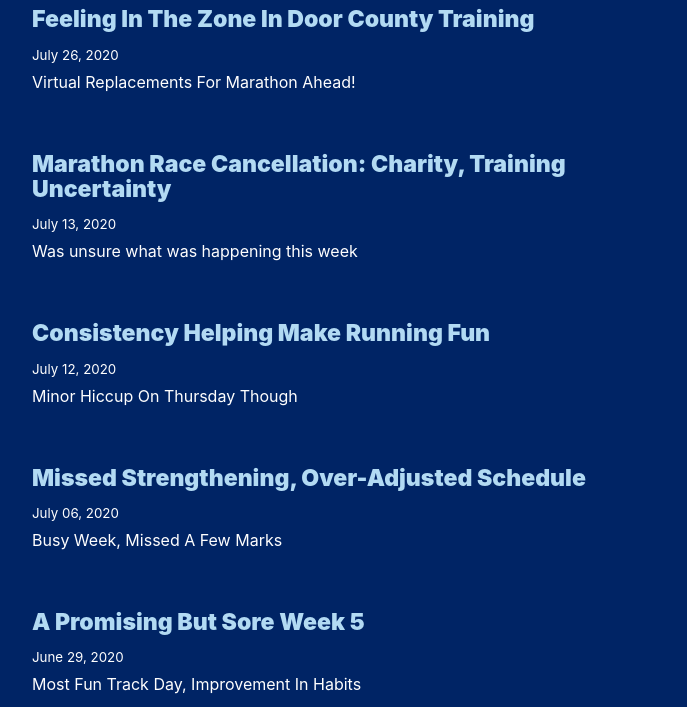
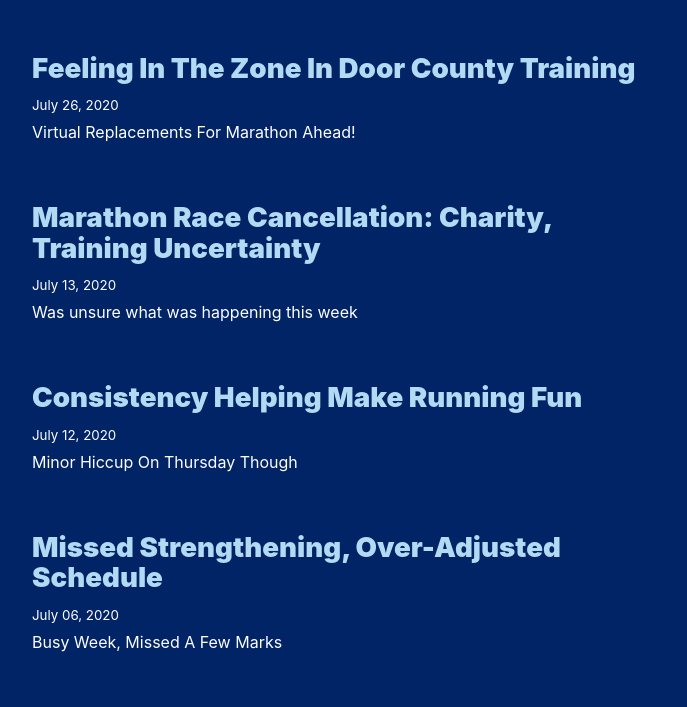
Before and after one commit to JackHowa/marathon-run-log, a Gatsby site: page / in a window 1280 px wide. Shown: the part 734-1441 px from the top of the page, without its empty margins (293-980 px from the left). Built offline with nearby package versions, Linux system fonts and the light colour scheme; Gatsby itself is replaced by a stand-in of ours; some packages are replaced by stand-ins of ours.

Commit message:
fix: Use correct headline order for h2 per lighthouse

```diff
--- a/src/pages/index.tsx
+++ b/src/pages/index.tsx
@@ -1,4 +1,3 @@
-// Gatsby supports TypeScript natively!
 import React from "react"
 import { PageProps, Link, graphql } from "gatsby"
 
@@ -47,7 +46,7 @@ const BlogIndex = ({ data, location }: PageProps<Data>) => {
         return (
           <article key={node.fields.slug}>
             <header>
-              <h3
+              <h2
                 style={{
                   marginBottom: rhythm(1 / 4),
                 }}
@@ -55,7 +54,7 @@ const BlogIndex = ({ data, location }: PageProps<Data>) => {
                 <Link style={{ boxShadow: `none` }} to={node.fields.slug}>
                   {title}
                 </Link>
-              </h3>
+              </h2>
               <small>{node.frontmatter.date}</small>
             </header>
             <section>
```
